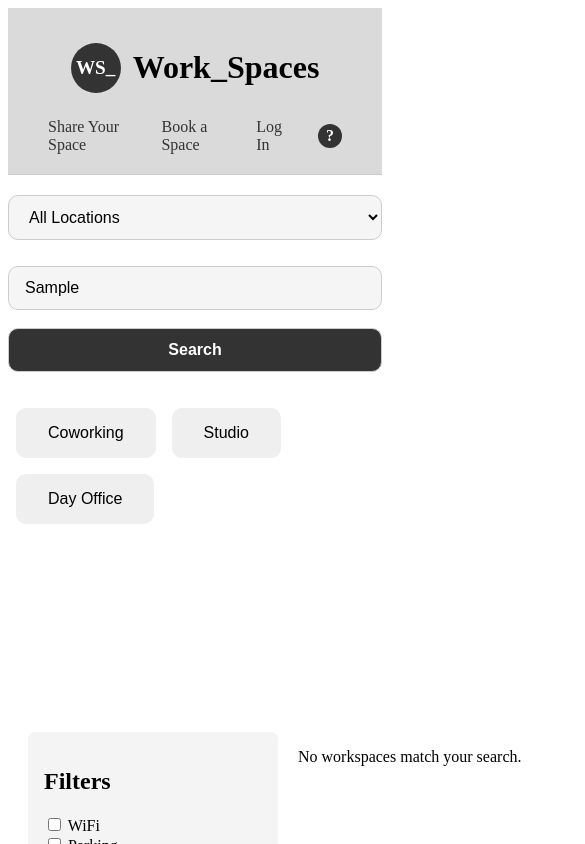
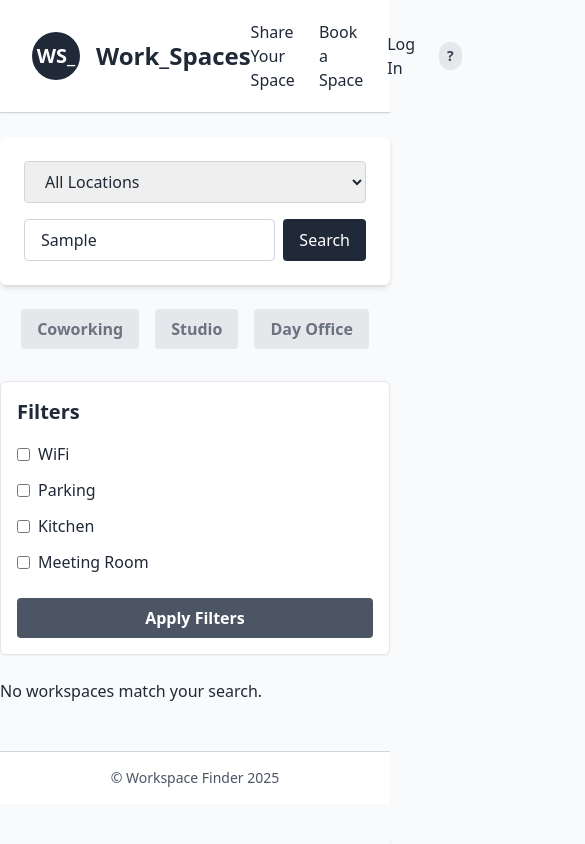
Before and after one commit to VivekPatel8433/WorkSpace-Project, a plain HTML site: page Frontend/searchproperties.html in a window 390 px wide. Both pictures are taken after typing "Sample" into the empty fields and a click on the button "Search". Shown: the top 844 px of the page, 585 px wide, since content can reach past the window. Drawn offline with nearby package versions, Linux system fonts and the light colour scheme.

Commit message:
I deleted the css and used tailwind and added images

```diff
--- a/Frontend/searchproperties.css
+++ /dev/null
@@ -1,282 +0,0 @@
-Base styles
-body {
-  font-family: 'Segoe UI', sans-serif;
-  margin: 0;
-  padding: 0;
-  background-color: #f9fbfc;
-}
-
-/* Header */
-.site-header {
-  display: flex;
-  justify-content: space-between;
-  align-items: center;
-  background-color: #dadada;
-  padding: 20px 40px;
-  border-bottom: 1px solid #ccc;
-}
-
-.logo {
-  display: flex;
-  align-items: center;
-  gap: 12px;
-}
-
-.circle-logo {
-  background-color: #333;
-  color: #fff;
-  font-weight: bold;
-  border-radius: 50%;
-  width: 50px;
-  height: 50px;
-  display: flex;
-  justify-content: center;
-  align-items: center;
-  font-size: 1.2rem;
-}
-
-.main-nav {
-  display: flex;
-  gap: 30px;
-  align-items: center;
-}
-
-.main-nav a {
-  text-decoration: none;
-  color: #333;
-  font-weight: 500;
-}
-
-.help-icon {
-  display: inline-block;
-  background-color: #333;
-  color: #fff;
-  font-weight: bold;
-  border-radius: 50%;
-  width: 24px;
-  height: 24px;
-  text-align: center;
-  line-height: 24px;
-}
-
-/* Header container */
-header {
-  background-color: #e8f0fe;
-  padding: 20px;
-  display: flex;
-  flex-direction: column;
-  gap: 10px;
-}
-
-/* Generic button */
-button {
-  font-size: 1em;
-  padding: 1em 2em;
-  border-radius: 10px;
-  border: none;
-  margin: 0.5em;
-}
-
-/* Type filter buttons */
-.type-buttons {
-  display: flex;
-  gap: 15px;
-  margin-bottom: 10px;
-  justify-content: center;
-}
-
-.type-buttons button {
-  padding: 10px 20px;
-  border: none;
-  background-color: #eee;
-  border-radius: 6px;
-  cursor: pointer;
-  font-weight: 500;
-  transition: background-color 0.3s ease;
-}
-
-.type-buttons button.active {
-  background-color: #333;
-  color: white;
-}
-.search_button button:hover {
-  background-color: #333;
-  color: white;
-}
-@media (max-width: 600px) {
-  .type-buttons {
-    flex-direction: column;
-    align-items: center;
-  }
-}
-
-
-/* Menu layout */
-.menu {
-  display: flex;
-  gap: 120px;
-}
-
-.menu li,
-.menu a {
-  font-size: 2em;
-  padding: 1em;
-}
-
-/* Search bar */
-input[type="text"],
-.search-bar {
-  width: 100%;
-  max-width: 5800px;
-  font-size: 1.5em;
-  padding: 0.75em 1em;
-  box-sizing: border-box;
-  border-radius: 10px;
-  border: none;
-}
-
-/* Form layout */
-form {
-  display: flex;
-  gap: 10px;
-  margin-top: 10px;
-}
-
-/* Search Controls Add-on */
-.search-controls {
-  display: flex;
-  gap: 1em;
-  justify-content: center;
-  align-items: center;
-  flex-wrap: wrap;
-  margin: 20px auto;
-}
-
-.search-controls select,
-.search-controls input,
-.search-controls button {
-  font-size: 1em;
-  padding: 0.75em 1em;
-  border-radius: 10px;
-  border: 1px solid #ccc;
-  background-color: #f5f5f5;
-}
-
-.search-controls button {
-  background-color: #333;
-  color: white;
-  font-weight: bold;
-  cursor: pointer;
-  transition: background-color 0.3s ease;
-}
-
-.search-controls button:hover {
-  background-color: #555;
-}
-
-.search-controls form {
-  display: flex;
-  gap: 10px;
-  align-items: center;
-}
-
-@media (max-width: 600px) {
-  .search-controls {
-    flex-direction: column;
-    align-items: stretch;
-  }
-
-  .search-controls select,
-  .search-controls input,
-  .search-controls button {
-    width: 100%;
-  }
-
-  .search-controls form {
-    flex-direction: column;
-    gap: 10px;
-  }
-}
-
-/* Result card styles */
-.result-card {
-  border: 1px solid #ddd;
-  padding: 16px;
-  margin-bottom: 20px;
-  border-radius: 8px;
-  background-color: #fff;
-  box-shadow: 0 0 5px rgba(0, 0, 0, 0.1);
-}
-
-.workspace-image {
-  max-width: 100%;
-  height: auto;
-  border-radius: 6px;
-  margin-bottom: 12px;
-}
-
-.result-card:hover {
-  transform: scale(1.02);
-}
-
-.result-card h3 {
-  font-size: 1.5rem;
-  margin-bottom: 12px;
-}
-
-.result-card p {
-  font-size: 1rem;
-  margin: 8px 0;
-}
-
-.workspace-image {
-  max-width: 100%;
-  height: auto;
-  border-radius: 8px;
-  margin-bottom: 16px;
-}
-
-/* Filters */
-.filters {
-  display: flex;
-  flex: 1;
-  flex-direction: column;
-  align-items: flex-start;
-  padding: 16px;
-  background-color: #f4f4f4;
-  border-radius: 8px;
-}
-
-.filters-column {
-  display: flex;
-  flex-direction: column;
-  background-color: #f4f4f4;
-  border-radius: 8px;
-}
-
-/* Layout container */
-.container {
-  display: grid;
-  grid-template-columns: 250px 1fr;
-  gap: 20px;
-  padding: 20px;
-  min-height: calc(100vh - 80px);
-  margin-top: 180px;
-}
-
-/* Search results */
-.search-results {
-  display: grid;
-  grid-template-columns: repeat(auto-fill, minmax(380px, 1fr));
-  gap: 20px;
-}
-
-
-
-/* Footer */
-footer {
-  background-color: #f0f0f0;
-  padding: 20px;
-  text-align: center;
-  font-size: 0.9rem;
-}
--- a/Frontend/searchproperties.html
+++ b/Frontend/searchproperties.html
@@ -3,68 +3,79 @@
 <head>
   <meta charset="UTF-8" />
   <meta name="viewport" content="width=device-width, initial-scale=1.0"/>
-  <link rel="stylesheet" href="searchproperties.css" />
+  <script src="https://cdn.tailwindcss.com"></script>
   <title>Workspace Search</title>
 </head>
-<body>
+<body class="bg-gray-50 text-gray-800">
 
   <!-- HEADER -->
-  <header class="site-header">
-    <div class="logo">
-      <div class="circle-logo">WS_</div>
-      <h1>Work_Spaces</h1>
+  <header class="bg-white px-8 py-5 flex justify-between items-center border-b border-gray-300 shadow-sm">
+    <div class="flex items-center gap-4">
+      <div class="bg-gray-800 text-white rounded-full w-12 h-12 flex items-center justify-center font-bold text-xl">WS_</div>
+      <h1 class="text-2xl font-semibold">Work_Spaces</h1>
     </div>
-    <nav class="main-nav">
-      <a href="#">Share Your Space</a>
-      <a href="#">Book a Space</a>
-      <a href="#">Log In</a>
-      <a href="#" title="Help"><span class="help-icon">?</span></a>
+    <nav class="flex gap-6 items-center font-medium">
+      <a href="#" class="hover:text-gray-500">Share Your Space</a>
+      <a href="#" class="hover:text-gray-500">Book a Space</a>
+      <a href="#" class="hover:text-gray-500">Log In</a>
+      <a href="#" title="Help" class="bg-gray-200 text-gray-700 px-2 py-1 rounded-full text-sm font-bold hover:bg-gray-300">?</a>
     </nav>
   </header>
 
-
-
   <!-- FLOATING SEARCH CONTROLS -->
-  <div class="floating-search">
-    <div class="search-controls">
-      <select id="location">
+  <div class="bg-white shadow-md rounded-md p-6 mt-6 max-w-4xl mx-auto">
+    <div class="flex flex-col md:flex-row justify-between gap-4 items-center">
+      <select id="location" class="border border-gray-300 rounded px-4 py-2 w-full md:w-1/3">
         <option value="">All Locations</option>
         <option value="Calgary">Calgary</option>
         <option value="Toronto">Toronto</option>
       </select>
-
-      <form id="searchForm">
-        <input type="text" id="searchInput" placeholder="Search by name or keyword" />
-        <button type="submit">Search</button>
+      <form id="searchForm" class="flex gap-2 w-full md:w-2/3">
+        <input type="text" id="searchInput" placeholder="Search by name or keyword"
+          class="border border-gray-300 rounded px-4 py-2 w-full" />
+        <button type="submit" class="bg-gray-800 text-white px-4 py-2 rounded hover:bg-gray-700">Search</button>
       </form>
     </div>
   </div>
-     <!-- Dynamic Buttons -->
-  <div class="search_button"></div>
+
+  <!-- Workspace Type Buttons -->
+  <div class="search_button flex gap-4 justify-center mt-6">
+    <button class="bg-gray-200 text-gray-500 px-4 py-2 rounded hover:bg-gray-300 font-semibold transition focus:outline-none focus:ring-gray-400 focus:ring-2" value="coworking">Coworking</button>
+    <button class="bg-gray-200 text-gray-500 px-4 py-2 rounded hover:bg-gray-300 font-semibold transition focus:outline-none focus:ring-gray-400 focus:ring-2" value="studio">Studio</button>
+    <button class="bg-gray-200 text-gray-500 px-4 py-2 rounded hover:bg-gray-300 font-semibold transition focus:outline-none focus:ring-gray-400 focus:ring-2" value="dayoffice">Day Office</button>
+  </div>
 
   <!-- MAIN CONTENT -->
-  <main class="container">
-    <aside class="filters-column">
-      <div class="filters">
-        <h2>Filters</h2>
-        <div class="filter-option"><label><input type="checkbox" name="wifi" /> WiFi</label></div>
-        <div class="filter-option"><label><input type="checkbox" name="parking" /> Parking</label></div>
-        <div class="filter-option"><label><input type="checkbox" name="kitchen" /> Kitchen</label></div>
-        <div class="filter-option"><label><input type="checkbox" name="meeting" /> Meeting Room</label></div>
+  <main class="flex flex-col md:flex-row max-w-6xl mx-auto mt-8">
+    <!-- FILTER SIDEBAR -->
+    <aside class="w-full md:w-1/4 bg-white p-4 border border-gray-200 rounded-md shadow-sm mb-6 md:mb-0 md:mr-6">
+      <h2 class="text-xl font-bold mb-4">Filters</h2>
+      <div class="space-y-3 mb-6">
+        <label class="flex items-center gap-2"><input type="checkbox" name="wifi" /> WiFi</label>
+        <label class="flex items-center gap-2"><input type="checkbox" name="parking" /> Parking</label>
+        <label class="flex items-center gap-2"><input type="checkbox" name="kitchen" /> Kitchen</label>
+        <label class="flex items-center gap-2"><input type="checkbox" name="meeting" /> Meeting Room</label>
       </div>
+      <button id="filtersSearchBtn" class="bg-gray-600 text-white px-4 py-2 w-full rounded font-semibold hover:bg-gray-500 transition">
+        Apply Filters
+      </button>
     </aside>
 
-    <section class="search-results" id="results">
-      <!-- Workspace Cards go here -->
+    <!-- RESULTS SECTION -->
+    <section class="flex-1 space-y-6" id="results">
+      <!-- Workspace Cards will be rendered here -->
     </section>
   </main>
 
-  <section id="map" style="height: 400px; width: 100%; margin-top: 20px;"></section>
-
-  <footer>
-    <p>&copy; Workspace Finder 2025</p>
+  <!-- FOOTER -->
+  <footer class="text-center py-4 mt-12 bg-white text-sm text-gray-600 border-t border-gray-300">
+    &copy; Workspace Finder 2025
   </footer>
 
+  <!-- Map Container -->
+  <div id="map" class="w-full h-64 mt-8 max-w-6xl mx-auto rounded-md shadow"></div>
+
+  <!-- Script -->
   <script src="searchproperties.js"></script>
 </body>
 </html>
--- a/Frontend/searchproperties.js
+++ b/Frontend/searchproperties.js
@@ -5,9 +5,10 @@ const mockData = [
     name: "Downtown Hub",
     location: "Calgary",
     type: "coworking",
-    amenities: ["wifi", "parking, meeting room"],
-    lat: 51.045, lng: -114.057,
-    image: "images/downtown-hub.jpg",
+    amenities: ["wifi", "parking", "meeting room"],
+    lat: 51.045,
+    lng: -114.057,
+    image: "img/benjamin-child-GWe0dlVD9e0-unsplash.jpg",
     description: "A vibrant coworking space in the heart of Calgary's downtown core. Perfect for entrepreneurs and remote teams."
   },
   {
@@ -16,8 +17,9 @@ const mockData = [
     location: "Toronto",
     type: "studio",
     amenities: ["wifi"],
-    lat: 43.6532, lng: -79.3832,
-    image: "images/oceanview-desk.jpg",
+    lat: 43.6532,
+    lng: -79.3832,
+    image: "img/alesia-kazantceva-VWcPlbHglYc-unsplash.jpg",
     description: "Bright and breezy studio space with views of Lake Ontario. Ideal for designers and creatives."
   },
   {
@@ -26,39 +28,70 @@ const mockData = [
     location: "Calgary",
     type: "studio",
     amenities: ["parking"],
-    lat: 51.0501, lng: -114.0853,
-    image: "images/suburban-studio.jpg",
+    lat: 51.0501,
+    lng: -114.0853,
+    image: "img/Suburban.jpg",
     description: "A quiet retreat in the suburbs with flexible layout options and ample natural light."
+  },
+  {
+    id: 4,
+    name: "Urban Kitchen Lab",
+    location: "Toronto",
+    type: "dayoffice",
+    amenities: ["kitchen", "wifi"],
+    lat: 43.6515,
+    lng: -79.3876,
+    image: "img/jose-losada-DyFjxmHt3Es-unsplash.jpg",
+    description: "A fully equipped kitchen workspace with modern appliances, designed for culinary startups and workshops."
+  },
+  {
+    id: 5,
+    name: "Midtown Meeting Spot",
+    location: "Calgary",
+    type: "coworking",
+    amenities: ["meeting room"],
+    lat: 51.0486,
+    lng: -114.0708,
+    image: "img/olena-bohovyk-dIMJWLx1YbE-unsplash.jpg",
+    description: "Professional meeting rooms perfect for client presentations, team strategy sessions, and collaboration hubs."
+  },
+  {
+    id: 6,
+    name: "Greenhouse Desk",
+    location: "Toronto",
+    type: "studio",
+    amenities: ["wifi", "kitchen", "parking"],
+    lat: 43.6629,
+    lng: -79.3957,
+    image: "img/img2.jpg",
+    description: "A plant-filled workspace with skylights and cozy corners, designed for wellness-minded creatives."
+  },
+  {
+    id: 7,
+    name: "Remote Outpost",
+    location: "Calgary",
+    type: "dayoffice",
+    amenities: ["parking", "meeting room", "wifi"],
+    lat: 51.0463,
+    lng: -114.0719,
+    image: "img/benjamin-child-GWe0dlVD9e0-unsplash.jpg",
+    description: "A minimalist remote office setup with smart booking tools and professional ambiance for solo professionals."
   }
 ];
 
-// ------------------ Dynamic Buttons ------------------
+// ------------------ Dynamic Workspace Type Buttons ------------------
+
 let selectedType = "";
 
 document.addEventListener("DOMContentLoaded", () => {
-  const searchButtonContainer = document.querySelector(".search_button");
-  const workspaceTypes = [
-    { label: "Coworking", value: "coworking" },
-    { label: "Studio", value: "studio" },
-    { label: "Day Office", value: "dayoffice" }
-  ];
-
-  workspaceTypes.forEach(type => {
-    const button = document.createElement("button");
-    button.textContent = type.label;
-    button.value = type.value;
-    searchButtonContainer.appendChild(button);
-  });
-
-  searchButtonContainer.addEventListener("click", (event) => {
+  document.querySelector(".search_button").addEventListener("click", (event) => {
     if (event.target.tagName === "BUTTON") {
       selectedType = event.target.value;
 
-      // Highlight active button
       document.querySelectorAll(".search_button button").forEach(btn =>
-        btn.classList.remove("active")
+        btn.classList.remove("bg-indigo-600", "text-white")
       );
-      event.target.classList.add("active");
+      event.target.classList.add("bg-indigo-600", "text-white");
 
       filterResults();
     }
@@ -69,15 +102,21 @@ document.addEventListener("DOMContentLoaded", () => {
     filterResults();
   });
 
+  document.getElementById("filtersSearchBtn").addEventListener("click", () => {
+    filterResults();
+  });
+
   initMap();
 });
 
-// ------------------ Filter & Results ------------------
+// ------------------ Filtering Logic ------------------
 function filterResults() {
   const query = document.getElementById("searchInput").value.toLowerCase();
   const location = document.getElementById("location").value;
   const wifiChecked = document.querySelector('input[name="wifi"]').checked;
   const parkingChecked = document.querySelector('input[name="parking"]').checked;
+  const kitchenChecked = document.querySelector('input[name="kitchen"]').checked;
+  const meetingChecked = document.querySelector('input[name="meeting"]').checked;
 
   const results = mockData.filter(item => {
     const matchText = item.name.toLowerCase().includes(query);
@@ -85,13 +124,17 @@ function filterResults() {
     const matchLocation = !location || item.location === location;
     const matchWifi = !wifiChecked || item.amenities.includes("wifi");
     const matchParking = !parkingChecked || item.amenities.includes("parking");
-    return matchText && matchType && matchLocation && matchWifi && matchParking;
+    const matchKitchen = !kitchenChecked || item.amenities.includes("kitchen");
+    const matchMeeting = !meetingChecked || item.amenities.includes("meeting room");
+
+    return matchText && matchType && matchLocation && matchWifi && matchParking && matchKitchen && matchMeeting;
   });
 
   renderResults(results);
   updateMap(results);
 }
 
+// ------------------ Results Renderer ------------------
 function renderResults(data) {
   const resultsContainer = document.getElementById("results");
   resultsContainer.innerHTML = "";
@@ -103,22 +146,24 @@ function renderResults(data) {
 
   data.forEach(item => {
     const card = document.createElement("div");
-    card.className = "result-card";
+    card.className = "bg-white shadow rounded-md p-4 space-y-2 transition hover:scale-105";
     card.innerHTML = `
-      <h3>${item.name}</h3>
+      <img src="${item.image}" alt="${item.name}" class="w-full h-48 object-cover rounded-md mb-2" />
+      <h3 class="text-lg font-bold">${item.name}</h3>
       <p><strong>Location:</strong> ${item.location}</p>
       <p><strong>Type:</strong> ${item.type}</p>
       <p><strong>Amenities:</strong> ${item.amenities.join(", ")}</p>
+      <p class="text-gray-700 text-sm">${item.description}</p>
     `;
     resultsContainer.appendChild(card);
   });
 }
 
-// ------------------ Google Map Integration ------------------
+// ------------------ Map Integration ------------------
 let map;
 function initMap() {
   map = new google.maps.Map(document.getElementById("map"), {
-    center: { lat: 51.0447, lng: -114.0719 }, // Default center: Calgary
+    center: { lat: 51.0447, lng: -114.0719 },
     zoom: 12
   });
 
@@ -140,27 +185,3 @@ function updateMap(data) {
     }
   });
 }
-// ------------------ Images stuff------------------
-function renderResults(data) {
-  const resultsContainer = document.getElementById("results");
-  resultsContainer.innerHTML = "";
-
-  if (data.length === 0) {
-    resultsContainer.innerHTML = "<p>No workspaces match your search.</p>";
-    return;
-  }
-
-  data.forEach(item => {
-    const card = document.createElement("div");
-    card.className = "result-card";
-    card.innerHTML = `
-      <img src="${item.image}" alt="${item.name}" class="workspace-image" />
-      <h3>${item.name}</h3>
-      <p><strong>Location:</strong> ${item.location}</p>
-      <p><strong>Type:</strong> ${item.type}</p>
-      <p><strong>Amenities:</strong> ${item.amenities.join(", ")}</p>
-      <p>${item.description}</p>
-    `;
-    resultsContainer.appendChild(card);
-  });
-}
```
Also changed, not shown: img/img2.jpg (added), 5 other files.
